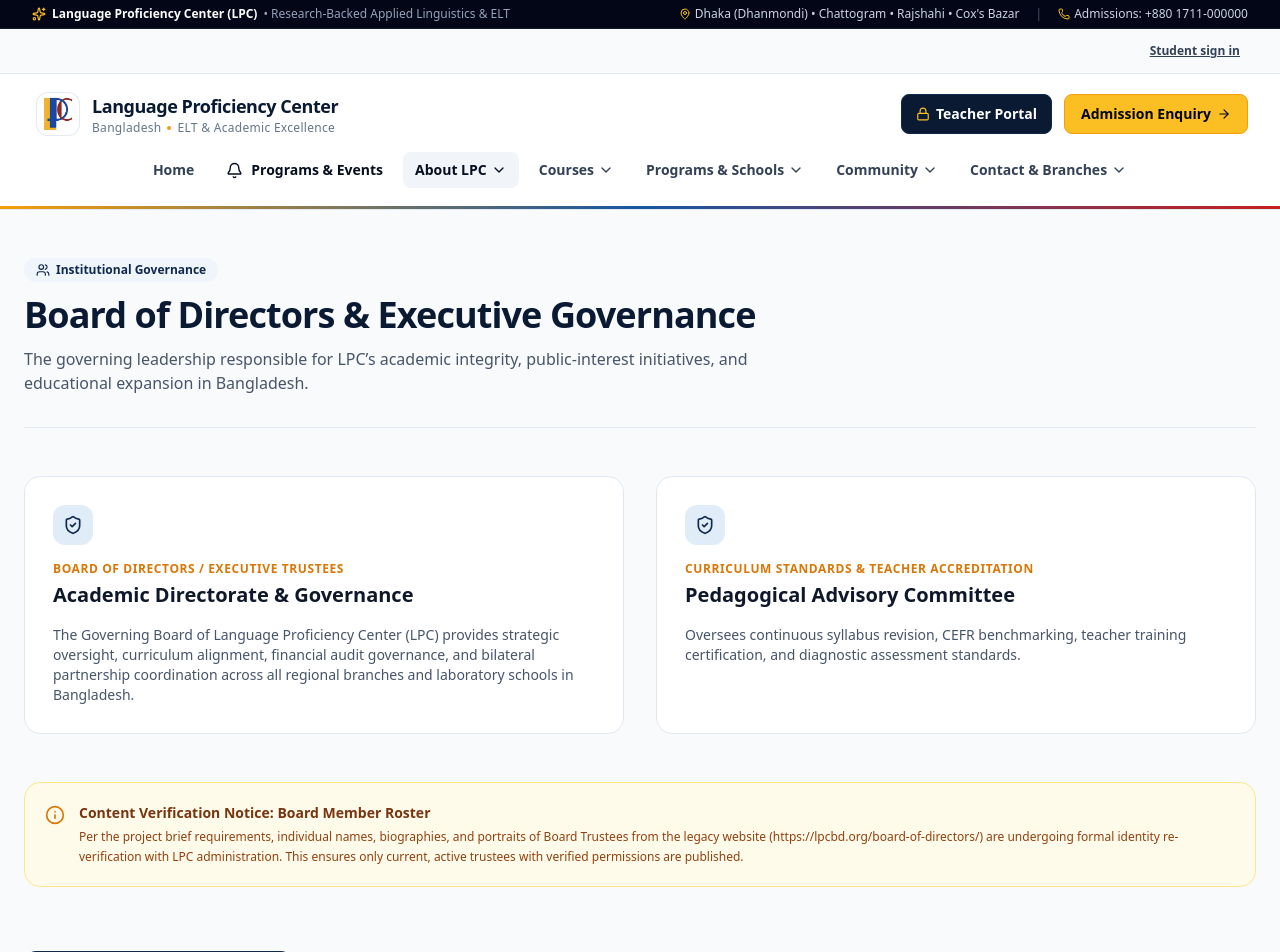
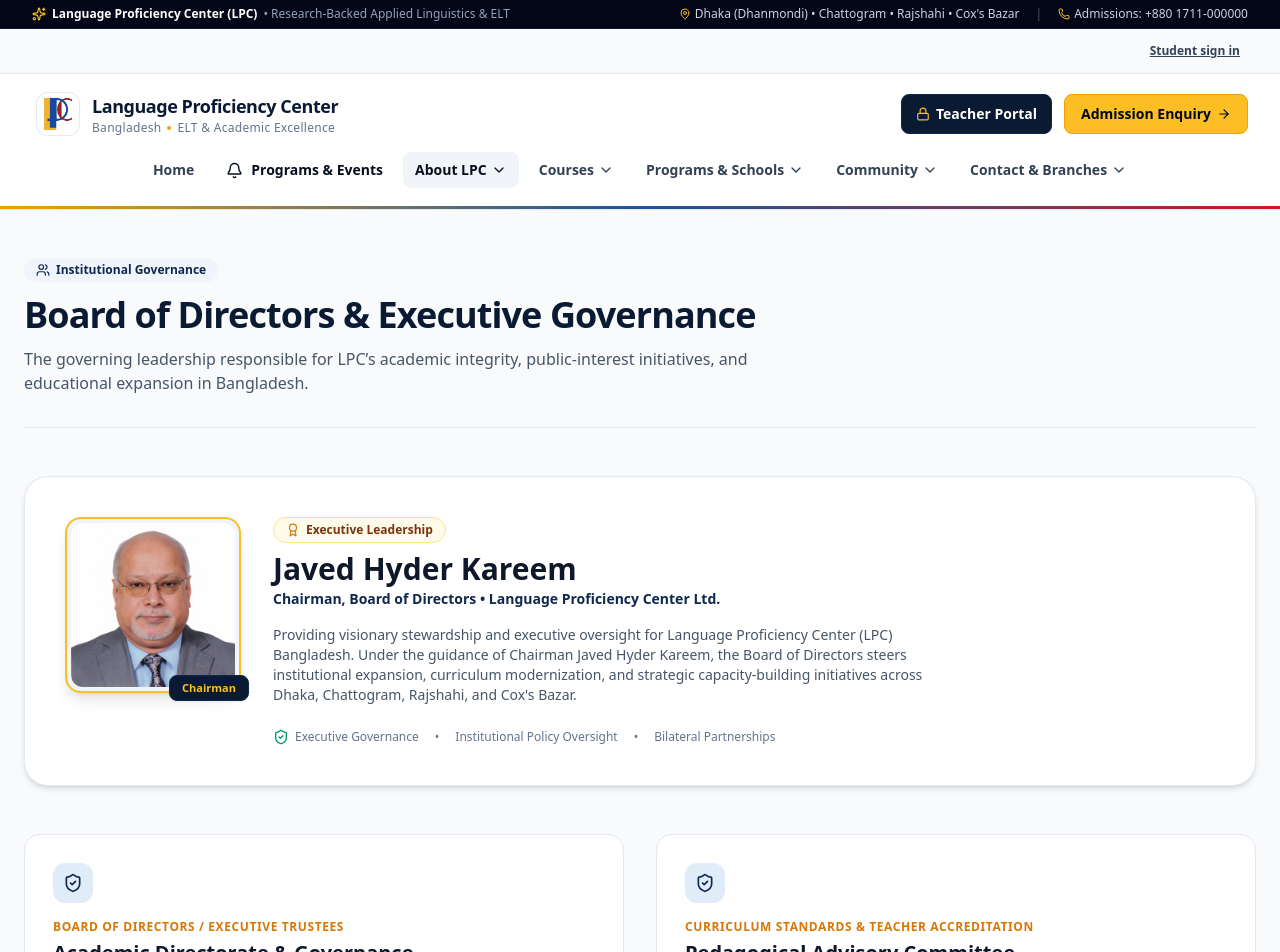
Before and after one commit to tanvir560298/LPCBD-practice-, a Next.js app: page /about/leadership in a window 1280 px wide. Shown: the top 952 px of the page. Built offline with nearby package versions, Linux system fonts and the light colour scheme.

Commit message:
feat(leadership): add official photo and executive profile for Chairman Javed Hyder Kareem

```diff
--- a/src/app/(public)/about/leadership/page.tsx
+++ b/src/app/(public)/about/leadership/page.tsx
@@ -41,6 +41,54 @@ export default function LeadershipPage() {
         </p>
       </div>
 
+      {/* Chairman Featured Profile */}
+      <section className="bg-white rounded-3xl p-6 sm:p-10 border border-slate-200/90 shadow-md">
+        <div className="flex flex-col md:flex-row items-center md:items-start gap-8">
+          <div className="relative shrink-0">
+            <div className="w-36 h-36 sm:w-44 sm:h-44 rounded-2xl overflow-hidden border-2 border-lpc-gold-400 shadow-lg bg-slate-100 p-1">
+              <img
+                src="/assets/images/leadership/javed-hyder-kareem.jpg"
+                alt="Javed Hyder Kareem, Chairman of LPC Board of Directors"
+                className="w-full h-full object-cover rounded-xl"
+              />
+            </div>
+            <div className="absolute -bottom-2 -right-2 px-3 py-1 bg-lpc-navy-900 text-lpc-gold-400 text-[11px] font-bold rounded-lg border border-lpc-navy-800 shadow-sm">
+              Chairman
+            </div>
+          </div>
+
+          <div className="space-y-4 text-center md:text-left flex-1">
+            <div>
+              <div className="inline-flex items-center gap-1.5 px-3 py-1 bg-lpc-gold-50 text-lpc-gold-900 border border-lpc-gold-200 rounded-full text-xs font-bold mb-2">
+                <Award className="w-3.5 h-3.5 text-lpc-gold-600" />
+                <span>Executive Leadership</span>
+              </div>
+              <h2 className="text-2xl sm:text-3xl font-extrabold text-slate-900">
+                Javed Hyder Kareem
+              </h2>
+              <div className="text-sm font-semibold text-lpc-navy-800 mt-0.5">
+                Chairman, Board of Directors • Language Proficiency Center Ltd.
+              </div>
+            </div>
+
+            <p className="text-xs sm:text-sm text-slate-600 leading-relaxed max-w-2xl">
+              Providing visionary stewardship and executive oversight for Language Proficiency Center (LPC) Bangladesh. Under the guidance of Chairman Javed Hyder Kareem, the Board of Directors steers institutional expansion, curriculum modernization, and strategic capacity-building initiatives across Dhaka, Chattogram, Rajshahi, and Cox&apos;s Bazar.
+            </p>
+
+            <div className="pt-2 flex flex-wrap items-center justify-center md:justify-start gap-4 text-xs text-slate-500">
+              <span className="flex items-center gap-1.5">
+                <ShieldCheck className="w-4 h-4 text-emerald-600" />
+                <span>Executive Governance</span>
+              </span>
+              <span>•</span>
+              <span>Institutional Policy Oversight</span>
+              <span>•</span>
+              <span>Bilateral Partnerships</span>
+            </div>
+          </div>
+        </div>
+      </section>
+
       {/* Governance Framework Overview */}
       <div className="grid grid-cols-1 md:grid-cols-2 gap-8">
         {leadershipTrustees.map((item, idx) => (
@@ -67,12 +115,12 @@ export default function LeadershipPage() {
       </div>
 
       {/* Owner Verification Notice */}
-      <div className="p-5 bg-amber-50 border border-amber-200 rounded-2xl flex items-start gap-3.5 text-xs text-amber-900">
-        <Info className="w-5 h-5 text-amber-600 shrink-0 mt-0.5" />
+      <div className="p-5 bg-slate-50 border border-slate-200 rounded-2xl flex items-start gap-3.5 text-xs text-slate-700">
+        <Info className="w-5 h-5 text-lpc-navy-700 shrink-0 mt-0.5" />
         <div className="space-y-1">
-          <span className="font-bold text-sm block">Content Verification Notice: Board Member Roster</span>
-          <p className="text-amber-800 leading-relaxed">
-            Per the project brief requirements, individual names, biographies, and portraits of Board Trustees from the legacy website (https://lpcbd.org/board-of-directors/) are undergoing formal identity re-verification with LPC administration. This ensures only current, active trustees with verified permissions are published.
+          <span className="font-bold text-sm text-slate-900 block">Governance Register Status</span>
+          <p className="text-slate-600 leading-relaxed">
+            Chairman profile verified with official LPC assets. Additional trustee and advisory committee appointments are updated periodically following board resolutions.
           </p>
         </div>
       </div>
```
Also changed, not shown: public/assets/images/leadership/javed-hyder-kareem.jpg (added), 2 other files (tests, documents, lock files or other folders).
